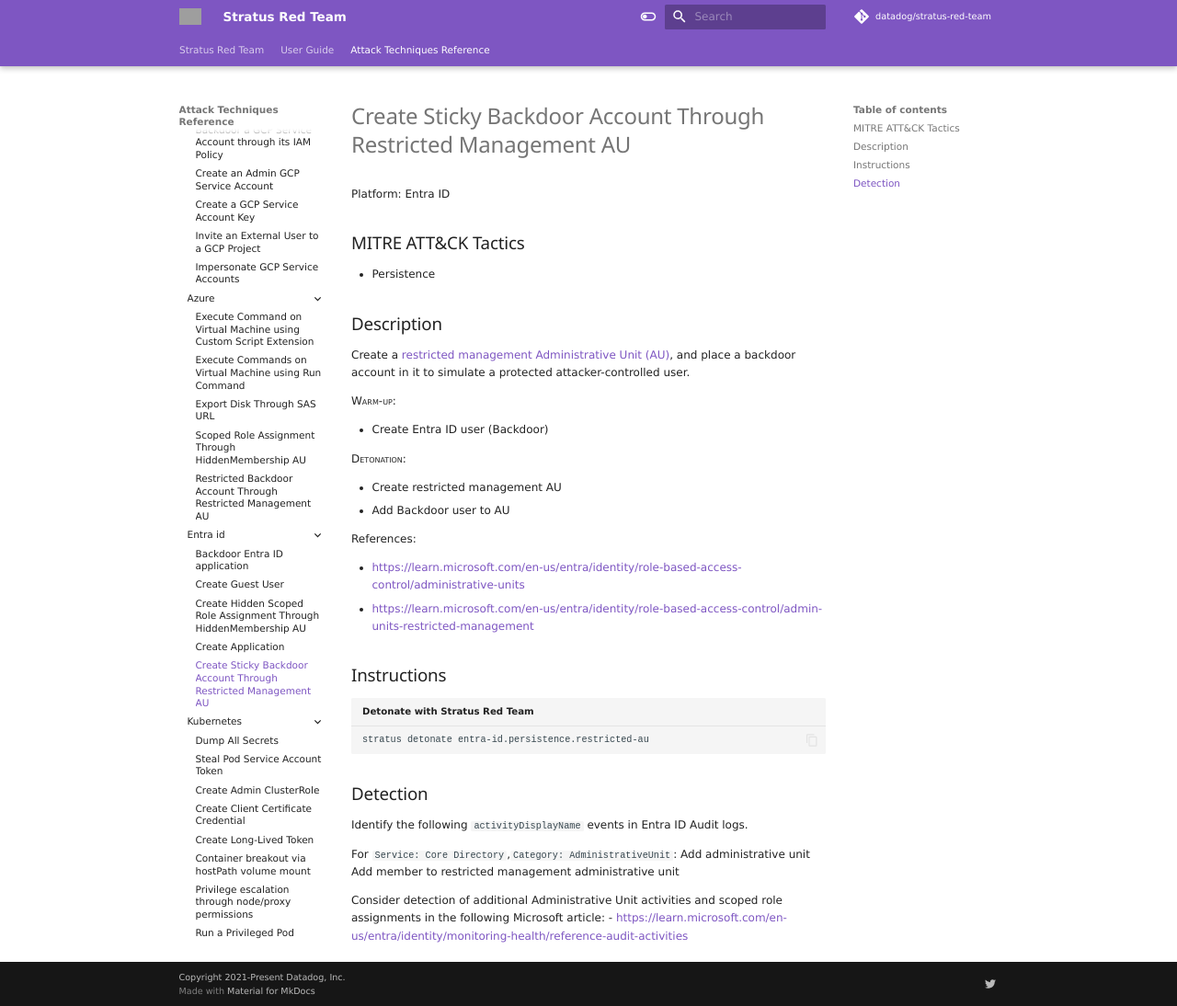
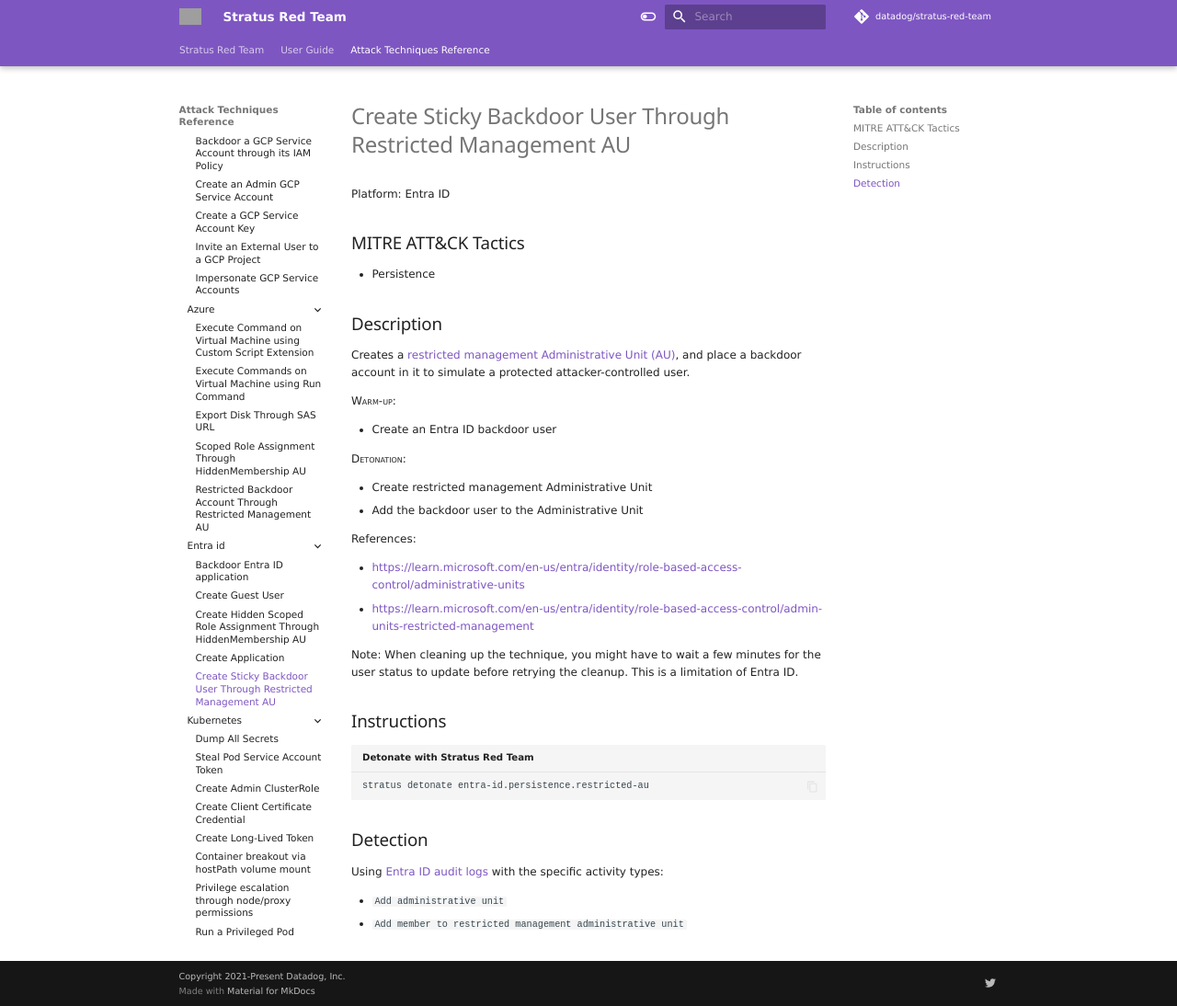
Before and after one commit to DataDog/stratus-red-team, an MkDocs documentation site: the page built from docs/attack-techniques/entra-id/entra-id.persistence.restricted-au.md, in a window 1280 px wide and 1094 px high. Shown: the whole window at 92% size. Built offline with MkDocs 1.6.1 and Material for MkDocs 9.7.7, drawn with Linux system fonts in a browser that asks for light colours; nearby versions of some CDN libraries; library files that are not in the unit come from our copies; comment, search, counter and statistics services are not loaded; grey boxes are pictures that could not be loaded.

Commit message:
Enhancements to entra-id.persistence.restricted-au

```diff
--- a/docs/attack-techniques/entra-id/entra-id.persistence.restricted-au.md
+++ b/docs/attack-techniques/entra-id/entra-id.persistence.restricted-au.md
@@ -1,8 +1,8 @@
 ---
-title: Create Sticky Backdoor Account Through Restricted Management AU
+title: Create Sticky Backdoor User Through Restricted Management AU
 ---
 
-# Create Sticky Backdoor Account Through Restricted Management AU
+# Create Sticky Backdoor User Through Restricted Management AU
 
 
 
@@ -17,22 +17,23 @@
 ## Description
 
 
-Create a [restricted management Administrative Unit (AU)](https://learn.microsoft.com/en-us/entra/identity/role-based-access-control/admin-units-restricted-management), and place a backdoor account in it to simulate a protected attacker-controlled user.
+Creates a [restricted management Administrative Unit (AU)](https://learn.microsoft.com/en-us/entra/identity/role-based-access-control/admin-units-restricted-management), and place a backdoor account in it to simulate a protected attacker-controlled user.
 
 <span style="font-variant: small-caps;">Warm-up</span>:
 
-- Create Entra ID user (Backdoor)
+- Create an Entra ID backdoor user
 
 <span style="font-variant: small-caps;">Detonation</span>:
 
-- Create restricted management AU
-- Add Backdoor user to AU
+- Create restricted management Administrative Unit
+- Add the backdoor user to the Administrative Unit
 
 References:
 
 - https://learn.microsoft.com/en-us/entra/identity/role-based-access-control/administrative-units
 - https://learn.microsoft.com/en-us/entra/identity/role-based-access-control/admin-units-restricted-management
 
+Note: When cleaning up the technique, you might have to wait a few minutes for the user status to update before retrying the cleanup. This is a limitation of Entra ID.
 
 
 ## Instructions
@@ -43,11 +44,7 @@
 ## Detection
 
 
-Identify the following <code>activityDisplayName</code> events in Entra ID Audit logs.
+Using [Entra ID audit logs](https://learn.microsoft.com/en-us/entra/identity/monitoring-health/concept-audit-logs) with the specific activity types:
 
-For <code>Service: Core Directory</code>,<code>Category: AdministrativeUnit</code>:
-Add administrative unit
-Add member to restricted management administrative unit
-
-Consider detection of additional Administrative Unit activities and scoped role assignments in the following Microsoft article:
-- https://learn.microsoft.com/en-us/entra/identity/monitoring-health/reference-audit-activities
+- <code>Add administrative unit</code>
+- <code>Add member to restricted management administrative unit</code>
--- a/docs/index.yaml
+++ b/docs/index.yaml
@@ -498,7 +498,7 @@
           platform: Entra ID
           isIdempotent: false
         - id: entra-id.persistence.restricted-au
-          name: Create Sticky Backdoor Account Through Restricted Management AU
+          name: Create Sticky Backdoor User Through Restricted Management AU
           isSlow: false
           mitreAttackTactics:
             - Persistence
```
Also changed, not shown: docs/attack-techniques/entra-id/index.md (+1 -1 lines), docs/attack-techniques/list.md (+1 -1 lines), 1 other file.
